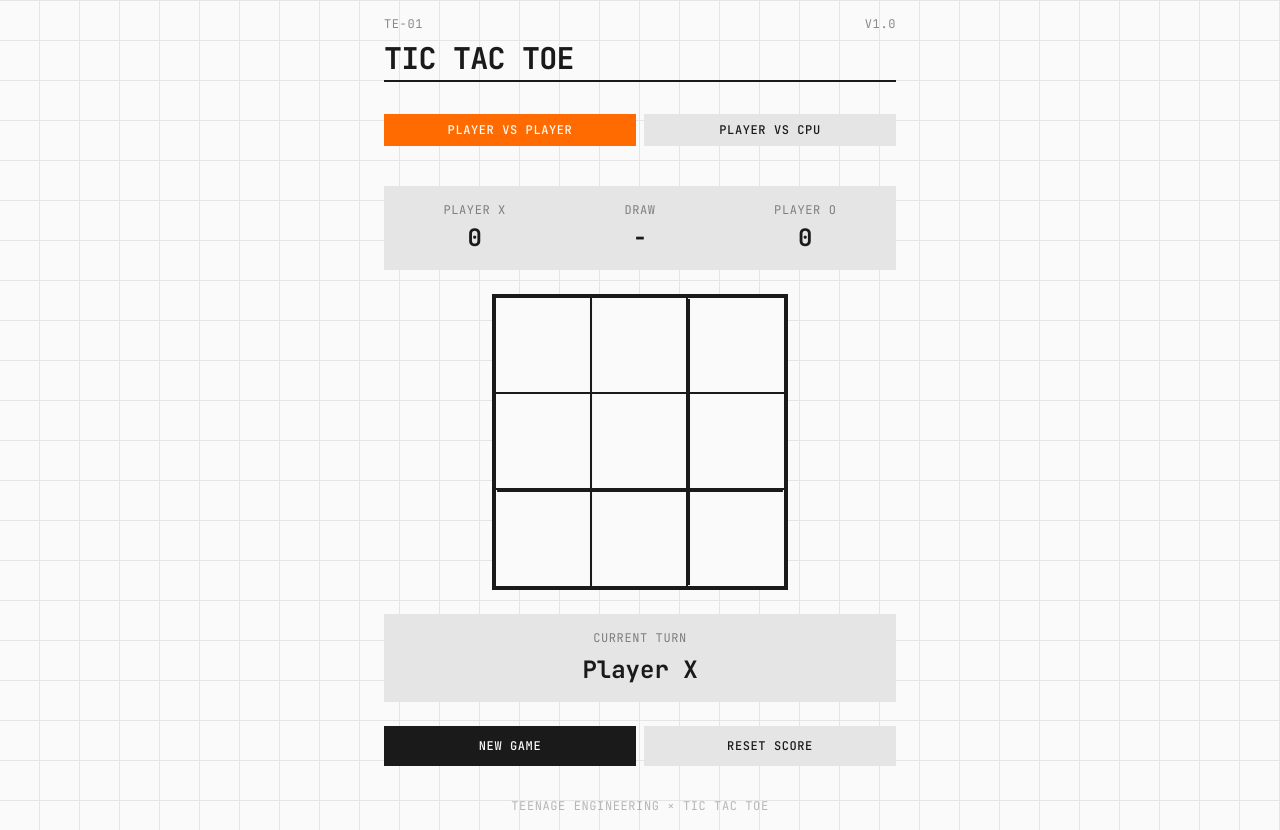
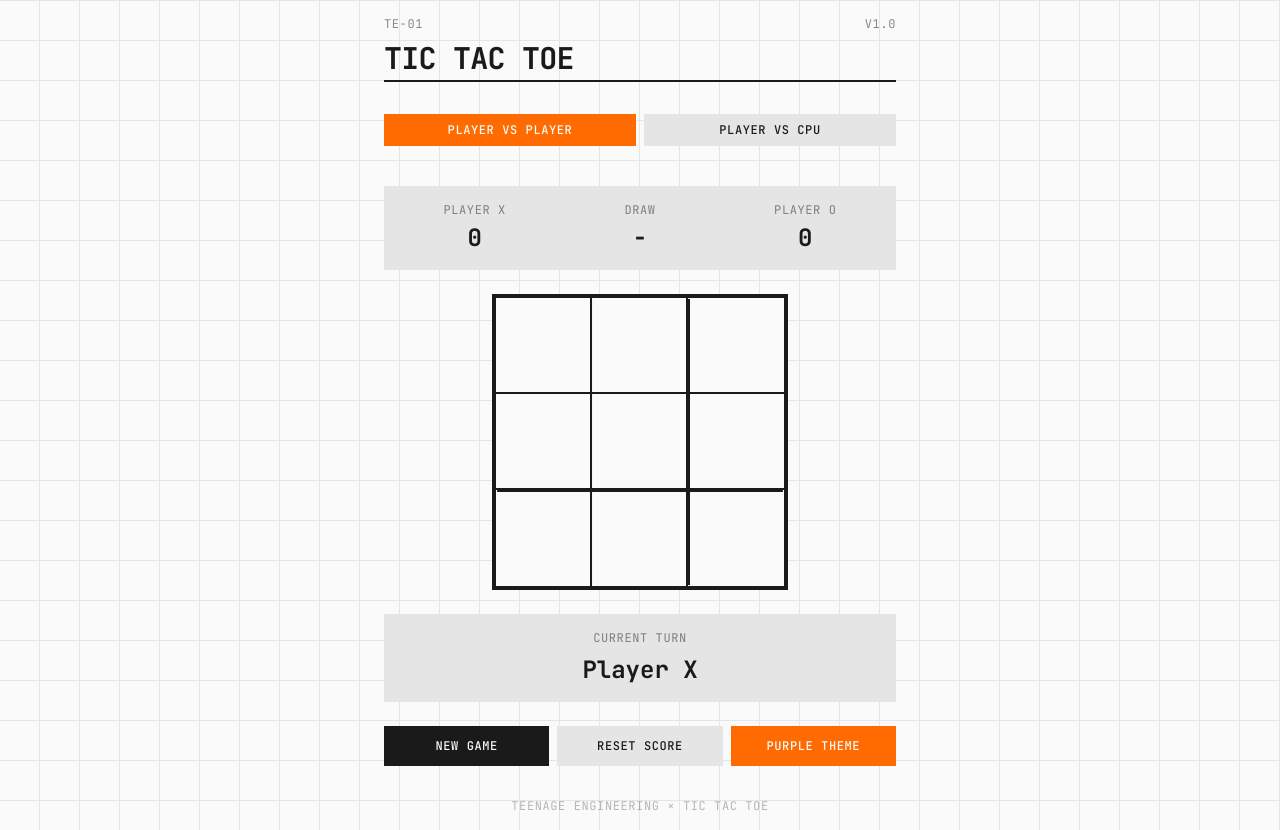
Before and after one commit to areibman/freeswarm-sample-app, a React (Vite) app: page / in a window 1280 px wide. Built offline with nearby package versions, Linux system fonts and the light colour scheme; the HTML template or start-up script is replaced by a standard one.

Commit message:
Add theme toggle with orange and purple color options
Co-authored-by: alex <alex@agentops.ai>

```diff
--- a/src/App.tsx
+++ b/src/App.tsx
@@ -12,6 +12,7 @@ const App: React.FC = () => {
   const [score, setScore] = useState({ X: 0, O: 0 });
   const [gameMode, setGameMode] = useState<'pvp' | 'pvc'>('pvp');
   const [difficulty, setDifficulty] = useState<'easy' | 'hard'>('hard');
+  const [theme, setTheme] = useState<'orange' | 'purple'>('orange');
 
   const winPatterns = [
     [0, 1, 2], [3, 4, 5], [6, 7, 8], // Rows
@@ -179,7 +180,7 @@ const App: React.FC = () => {
             onClick={() => { setGameMode('pvp'); resetGame(); }}
             className={`flex-1 py-2 px-4 text-xs uppercase tracking-wider font-medium transition-all ${
               gameMode === 'pvp'
-                ? 'bg-te-orange text-te-white'
+                ? `bg-${theme === 'orange' ? 'te-orange' : 'te-purple'} text-te-white`
                 : 'bg-te-gray text-te-black hover:bg-te-black/10'
             }`}
           >
@@ -189,7 +190,7 @@ const App: React.FC = () => {
             onClick={() => { setGameMode('pvc'); resetGame(); }}
             className={`flex-1 py-2 px-4 text-xs uppercase tracking-wider font-medium transition-all ${
               gameMode === 'pvc'
-                ? 'bg-te-orange text-te-white'
+                ? `bg-${theme === 'orange' ? 'te-orange' : 'te-purple'} text-te-white`
                 : 'bg-te-gray text-te-black hover:bg-te-black/10'
             }`}
           >
@@ -255,7 +256,7 @@ const App: React.FC = () => {
                 w-24 h-24 bg-te-white flex items-center justify-center
                 transition-all duration-200 relative overflow-hidden
                 ${!cell && !winner ? 'hover:bg-te-gray cursor-pointer' : ''}
-                ${winningLine?.includes(index) ? 'bg-te-orange/20' : ''}
+                ${winningLine?.includes(index) ? `bg-${theme === 'orange' ? 'te-orange' : 'te-purple'}/20` : ''}
                 ${index % 3 !== 2 ? 'border-r-2 border-te-black' : ''}
                 ${index < 6 ? 'border-b-2 border-te-black' : ''}
               `}
@@ -264,8 +265,8 @@ const App: React.FC = () => {
                 <span
                   className={`
                     text-5xl font-bold animate-mark-appear
-                    ${cell === 'X' ? 'text-te-black' : 'text-te-orange'}
-                    ${winningLine?.includes(index) ? 'text-shadow-glow' : ''}
+                    ${cell === 'X' ? 'text-te-black' : `text-${theme === 'orange' ? 'te-orange' : 'te-purple'}`}
+                    ${winningLine?.includes(index) ? `text-shadow-glow${theme === 'purple' ? '-purple' : ''}` : ''}
                   `}
                 >
                   {cell}
@@ -294,14 +295,14 @@ const App: React.FC = () => {
               <div className="text-xs uppercase tracking-wider mb-2 text-te-black/50">
                 {isDraw ? 'Game Draw' : 'Winner'}
               </div>
-              <div className={`text-2xl font-bold ${isDraw ? 'text-te-black' : 'text-te-orange'}`}>
+              <div className={`text-2xl font-bold ${isDraw ? 'text-te-black' : `text-${theme === 'orange' ? 'te-orange' : 'te-purple'}`}`}>
                 {isDraw ? 'Draw!' : `Player ${winner} Wins!`}
               </div>
             </div>
           ) : (
             <div>
               <div className="text-xs uppercase tracking-wider mb-2 text-te-black/50">Current Turn</div>
-              <div className={`text-2xl font-bold ${currentPlayer === 'X' ? 'text-te-black' : 'text-te-orange'}`}>
+              <div className={`text-2xl font-bold ${currentPlayer === 'X' ? 'text-te-black' : `text-${theme === 'orange' ? 'te-orange' : 'te-purple'}`}`}>
                 {gameMode === 'pvc' && currentPlayer === 'O' ? 'CPU' : 'Player'} {currentPlayer}
               </div>
             </div>
@@ -313,7 +314,7 @@ const App: React.FC = () => {
       <div className="max-w-lg w-full mt-6 flex gap-2">
         <button
           onClick={resetGame}
-          className="flex-1 bg-te-black text-te-white py-3 px-6 text-xs uppercase tracking-wider font-medium hover:bg-te-orange transition-colors"
+          className={`flex-1 bg-te-black text-te-white py-3 px-6 text-xs uppercase tracking-wider font-medium hover:bg-${theme === 'orange' ? 'te-orange' : 'te-purple'} transition-colors`}
         >
           New Game
         </button>
@@ -322,6 +323,16 @@ const App: React.FC = () => {
           className="flex-1 bg-te-gray text-te-black py-3 px-6 text-xs uppercase tracking-wider font-medium hover:bg-te-black hover:text-te-white transition-colors"
         >
           Reset Score
+        </button>
+        <button
+          onClick={() => setTheme(theme === 'orange' ? 'purple' : 'orange')}
+          className={`flex-1 py-3 px-6 text-xs uppercase tracking-wider font-medium transition-colors ${
+            theme === 'orange'
+              ? 'bg-te-orange text-te-white hover:bg-te-purple'
+              : 'bg-te-purple text-te-white hover:bg-te-orange'
+          }`}
+        >
+          {theme === 'orange' ? 'Purple Theme' : 'Orange Theme'}
         </button>
       </div>
 
--- a/src/index.css
+++ b/src/index.css
@@ -28,4 +28,8 @@
   .text-shadow-glow {
     text-shadow: 0 0 20px rgba(255, 107, 0, 0.5);
   }
+
+  .text-shadow-glow-purple {
+    text-shadow: 0 0 20px rgba(139, 92, 246, 0.5);
+  }
 }
--- a/tailwind.config.js
+++ b/tailwind.config.js
@@ -8,6 +8,7 @@ export default {
     extend: {
       colors: {
         'te-orange': '#FF6B00',
+        'te-purple': '#8B5CF6',
         'te-black': '#1A1A1A',
         'te-gray': '#E5E5E5',
         'te-white': '#FAFAFA',
```
